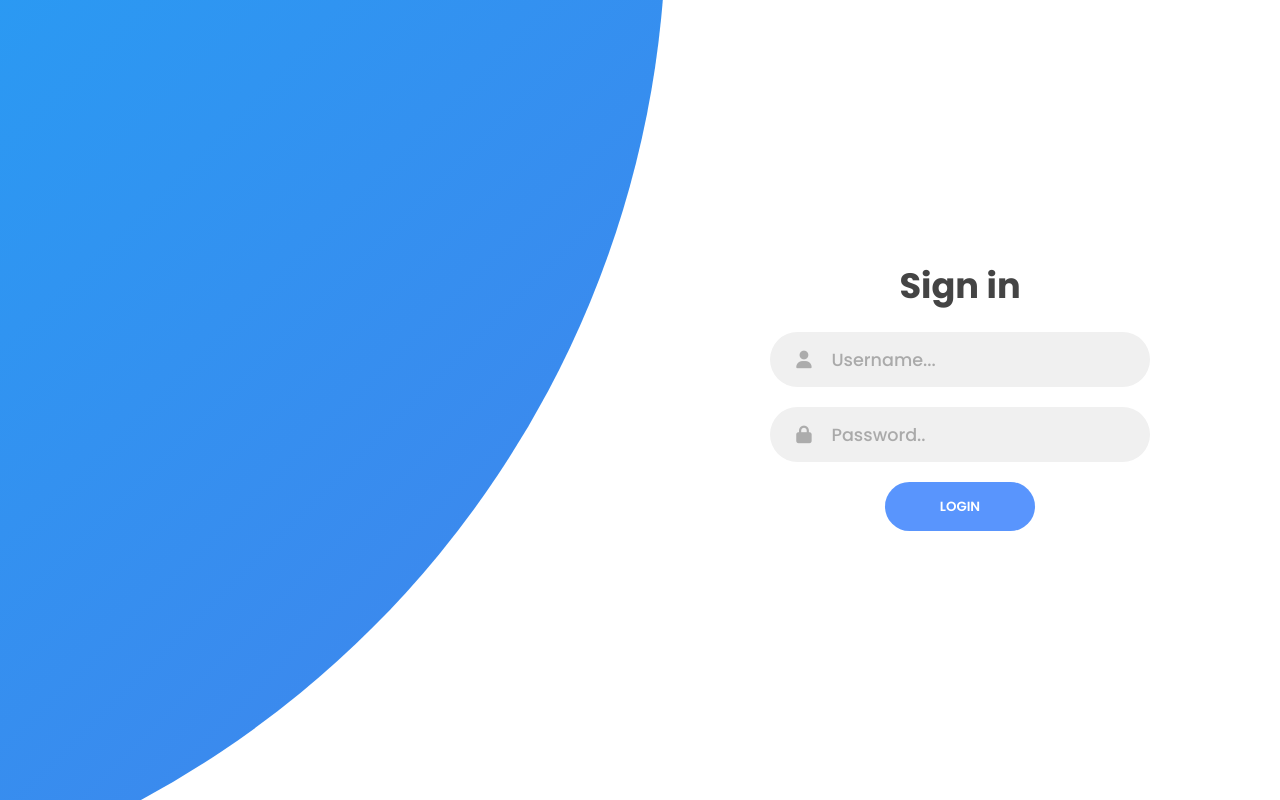
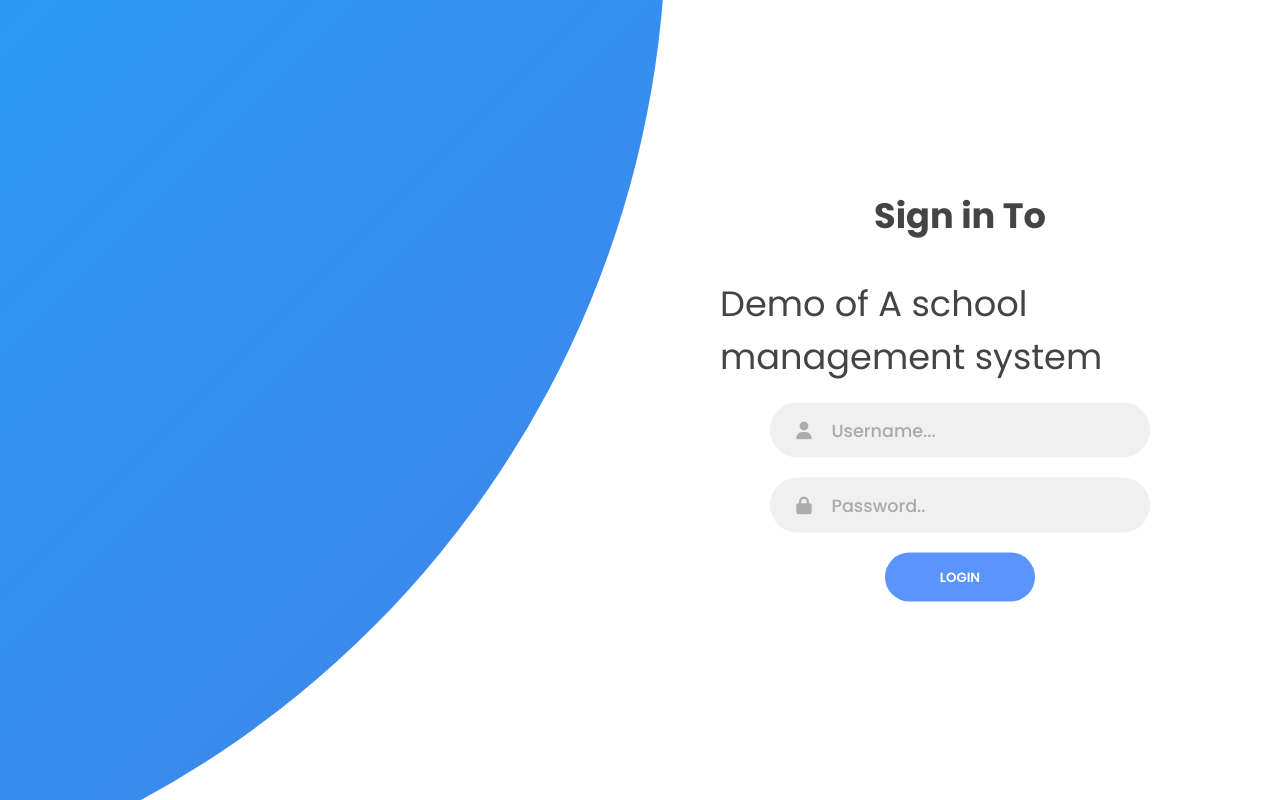
Before and after one commit to programmer262/Mozad, a Django app: page /accounts/login/ in a window 1280 px wide. Run offline with Django 3.2, Linux system fonts and the light colour scheme; some libraries are stand-ins or nearby versions.

Commit message:
Update login.html

```diff
--- a/templates/login.html
+++ b/templates/login.html
@@ -17,7 +17,7 @@
         <div class="signin-signup">
           <form method="POST" action="">
             {% csrf_token %}
-         <h2 class="title">Sign in</h2>
+         <h2 class="title">Sign in To</h2><br><p class="title">Demo of A school management system</p>
             <div class="input-field">
               <i class="fas fa-user"></i>
               <input type="text" name="username" placeholder="Username..." class="form-control" />
@@ -39,6 +39,6 @@
 
     </div>
 
-
+    <script src="app.js"></script>
   </body>
 </html>
```
